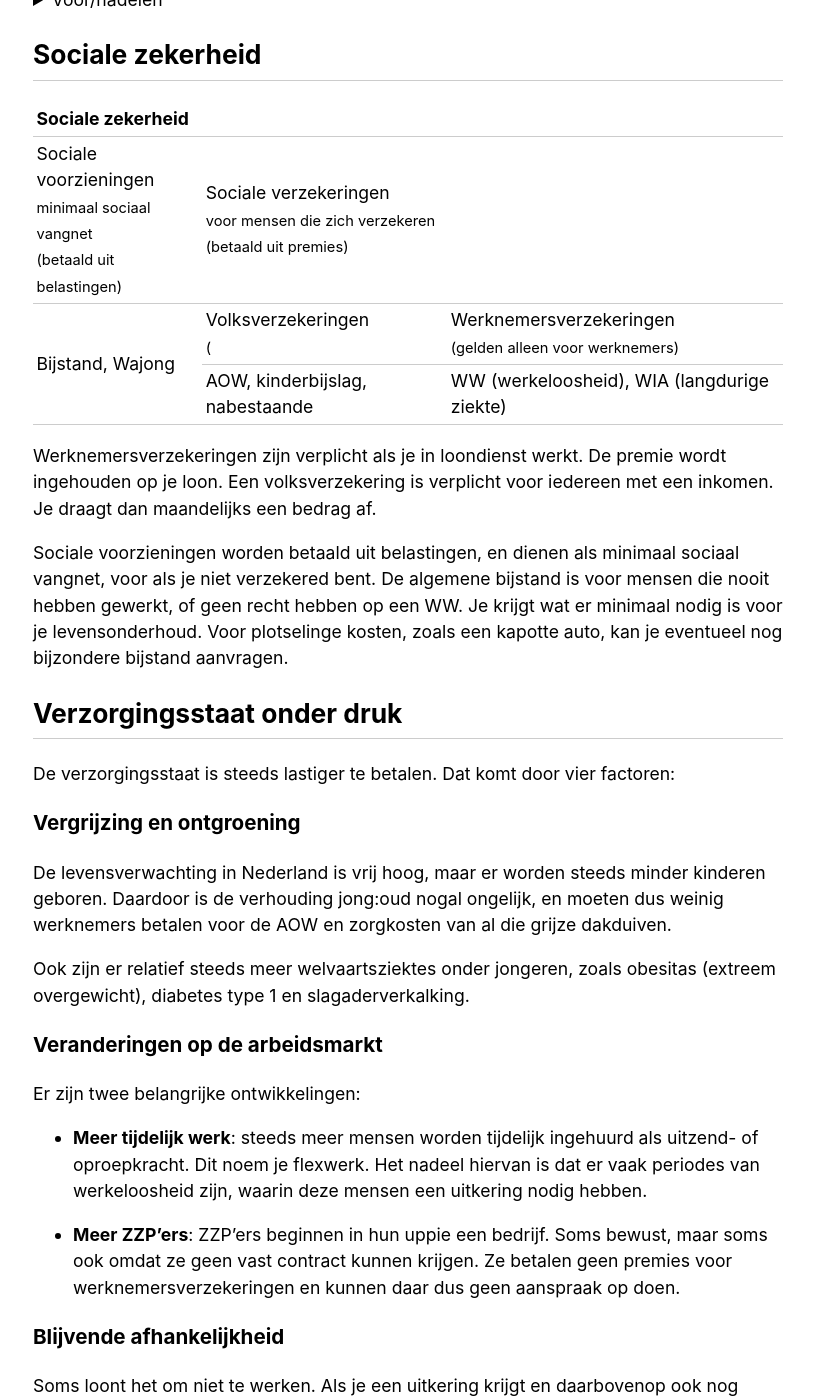
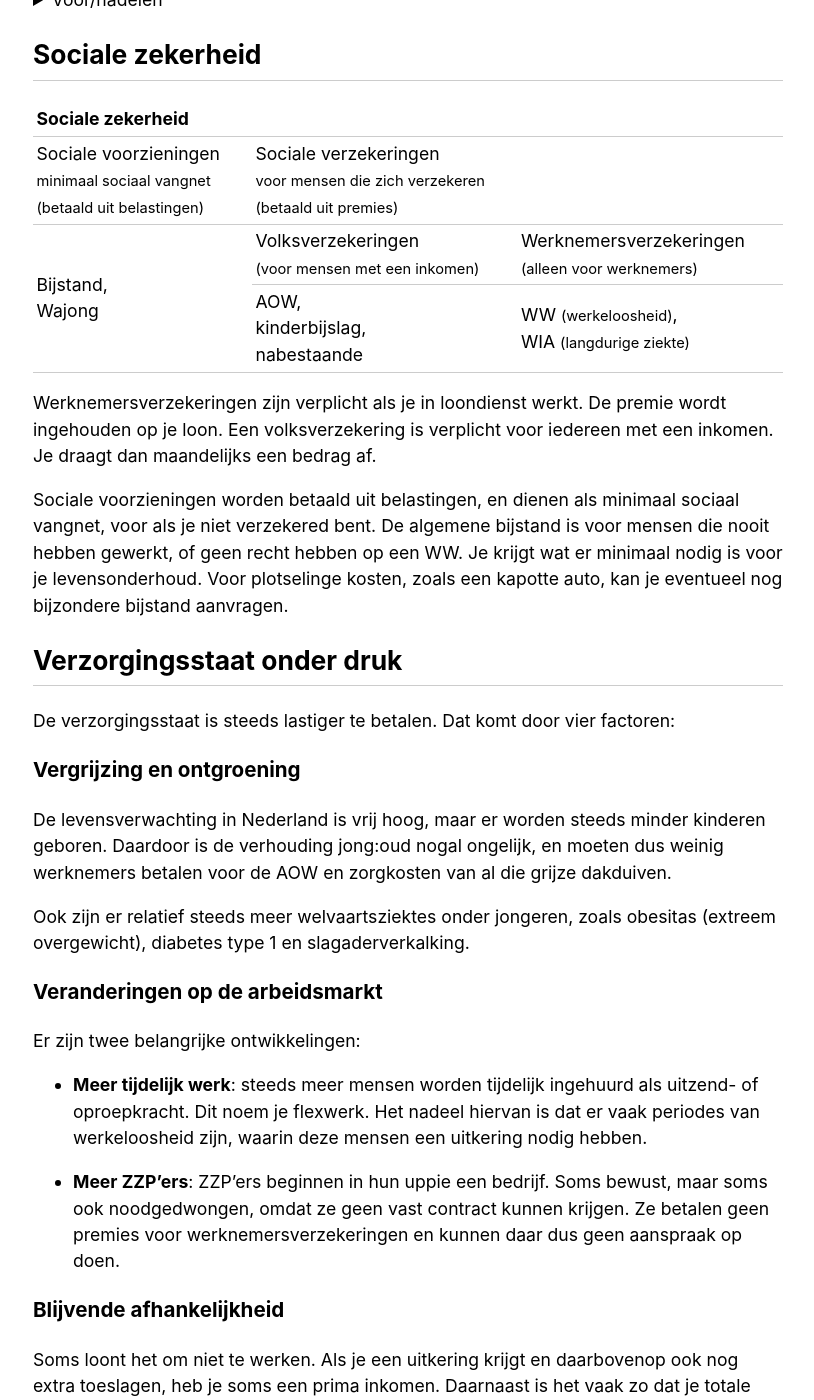
Before and after one commit to RobinBoers/school.geheimesite.nl, a Jekyll site: the page built from 5VWO/TW4/Maatschappijleer.md, in a window 1280 px wide and 1400 px high, scrolled down 4857 px. Shown: the whole window, without its empty margins (232-1046 px from the left). Built offline with Jekyll 4.4.1, drawn with Linux system fonts in a browser that asks for light colours; our own code applies the rules of GitHub Pages for plain Markdown files; some of the changed text lies outside the part shown.

Commit message:
Update maatschappijleer

```diff
--- a/5VWO/TW4/Maatschappijleer.md
+++ b/5VWO/TW4/Maatschappijleer.md
@@ -103,7 +103,7 @@ De kansengelijkheid gaat nog niet helemaal lekker:
 
 ## Zorg
 
-Goede zorg is goed voor de welzijn van het volk. Ook is het goed voor de welvaart van het land, omdat je niet kan werken als je uitvalt door ziekte of arbeidsongeschiktheid.
+Goede zorg is goed voor de welzijn van het volk. Ook is het goed voor de welvaart van het land, omdat er minder mensen uitvallen door ziekte of arbeidsongeschiktheid.
 
 ### Mantelzorg
 
@@ -155,13 +155,13 @@ Ook heeft iedereen een eigen risico. Dat betekent dat de eerste paar hondered eu
     <td colspan="2">Sociale verzekeringen<br><small>voor mensen die zich verzekeren<br>(betaald uit premies)</small></td>
   </tr>
   <tr>
-    <td colspan="2" rowspan="2">Bijstand, Wajong</td>
-    <td>Volksverzekeringen<br><small>(</small></td>
-    <td>Werknemersverzekeringen<br><small>(gelden alleen voor werknemers)</small></td>
+    <td colspan="2" rowspan="2">Bijstand,<br>Wajong</td>
+    <td>Volksverzekeringen<br><small>(voor mensen met een inkomen)</small></td>
+    <td>Werknemersverzekeringen<br><small>(alleen voor werknemers)</small></td>
   </tr>
   <tr>
-    <td>AOW, kinderbijslag, nabestaande</td>
-    <td>WW (werkeloosheid), WIA (langdurige ziekte)</td>
+    <td>AOW,<br>kinderbijslag,<br>nabestaande</td>
+    <td>WW <small>(werkeloosheid)</small>,<br>WIA <small>(langdurige ziekte)</small></td>
   </tr>
 </tbody>
 </table>
@@ -186,7 +186,7 @@ Er zijn twee belangrijke ontwikkelingen:
 
 - **Meer tijdelijk werk**: steeds meer mensen worden tijdelijk ingehuurd als uitzend- of oproepkracht. Dit noem je flexwerk. Het nadeel hiervan is dat er vaak periodes van werkeloosheid zijn, waarin deze mensen een uitkering nodig hebben.
 
-- **Meer ZZP'ers**: ZZP'ers beginnen in hun uppie een bedrijf. Soms bewust, maar soms ook omdat ze geen vast contract kunnen krijgen. Ze betalen geen premies voor werknemersverzekeringen en kunnen daar dus geen aanspraak op doen.
+- **Meer ZZP'ers**: ZZP'ers beginnen in hun uppie een bedrijf. Soms bewust, maar soms ook noodgedwongen, omdat ze geen vast contract kunnen krijgen. Ze betalen geen premies voor werknemersverzekeringen en kunnen daar dus geen aanspraak op doen.
 
 ### Blijvende afhankelijkheid
 
```
